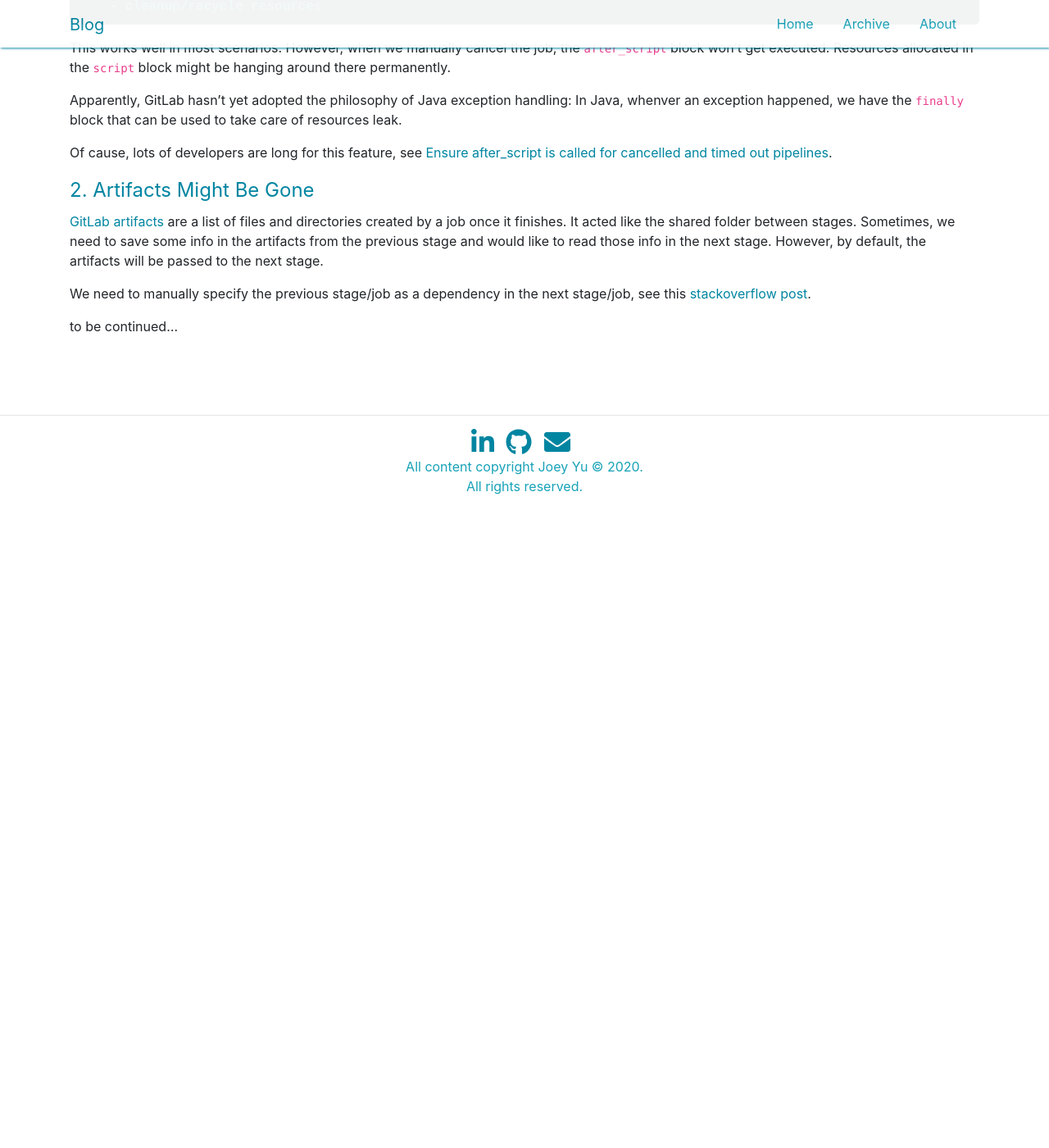
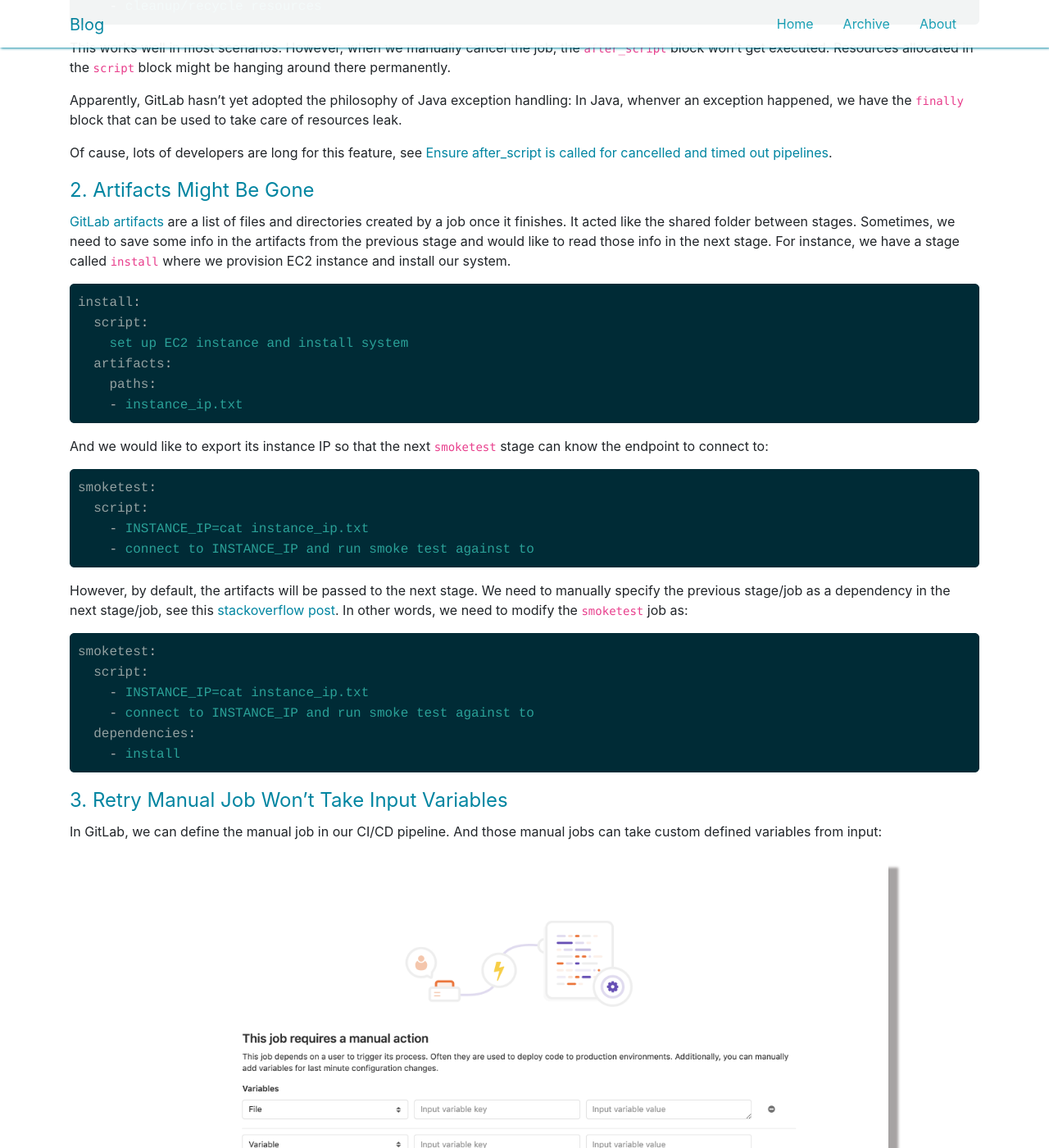
Before and after one commit to goplusgo/blog.goplusgo.me, a Jekyll site: the page built from _posts/2020-06-12-pitfalls-in-gitlab.md, in a window 1280 px wide and 1400 px high, scrolled down 654 px. Shown: the whole window at 82% size. Built offline with Jekyll 4.4.1, drawn with Linux system fonts in a browser that asks for light colours; nearby versions of some CDN libraries; comment, search, counter and statistics services are not loaded; before the commit the page ends 1307 px from its top, so only the background shows below that; some of the changed text lies outside the part shown.

Commit message:
Update post - GitLab Traps and Pitfalls

````diff
--- a/_posts/2020-06-12-pitfalls-in-gitlab.md
+++ b/_posts/2020-06-12-pitfalls-in-gitlab.md
@@ -1,6 +1,6 @@
 ---
 layout: post
-title: "Pitfalls in GitLab"
+title: "GitLab Traps and Pitfalls"
 tags: [GitLab]
 ---
 
@@ -23,8 +23,39 @@ Apparently, GitLab hasn't yet adopted the philosophy of Java exception handling:
 Of cause, lots of developers are long for this feature, see [Ensure after_script is called for cancelled and timed out pipelines](https://gitlab.com/gitlab-org/gitlab/-/issues/15603).
 
 #### 2. Artifacts Might Be Gone
-[GitLab artifacts](https://docs.gitlab.com/ee/ci/pipelines/job_artifacts.html) are a list of files and directories created by a job once it finishes. It acted like the shared folder between stages. Sometimes, we need to save some info in the artifacts from the previous stage and would like to read those info in the next stage. However, by default, the artifacts will be passed to the next stage.
+[GitLab artifacts](https://docs.gitlab.com/ee/ci/pipelines/job_artifacts.html) are a list of files and directories created by a job once it finishes. It acted like the shared folder between stages. Sometimes, we need to save some info in the artifacts from the previous stage and would like to read those info in the next stage. For instance, we have a stage called `install` where we provision EC2 instance and install our system.
 
-We need to manually specify the previous stage/job as a dependency in the next stage/job, see this [stackoverflow post](https://stackoverflow.com/questions/38140996/how-can-i-pass-artifacts-to-another-stage).
+```yaml
+install:
+  script:
+    set up EC2 instance and install system
+  artifacts:
+    paths:
+    - instance_ip.txt
+```
 
-to be continued...
+And we would like to export its instance IP so that the next `smoketest` stage can know the endpoint to connect to:
+
+```yaml
+smoketest:
+  script:
+    - INSTANCE_IP=cat instance_ip.txt
+    - connect to INSTANCE_IP and run smoke test against to
+```
+
+However, by default, the artifacts will be passed to the next stage. We need to manually specify the previous stage/job as a dependency in the next stage/job, see this [stackoverflow post](https://stackoverflow.com/questions/38140996/how-can-i-pass-artifacts-to-another-stage). In other words, we need to modify the `smoketest` job as:
+
+```yaml
+smoketest:
+  script:
+    - INSTANCE_IP=cat instance_ip.txt
+    - connect to INSTANCE_IP and run smoke test against to
+  dependencies:
+    - install
+```
+
+#### 3. Retry Manual Job Won't Take Input Variables
+In GitLab, we can define the manual job in our CI/CD pipeline. And those manual jobs can take custom defined variables from input:
+<img src="/assets/images/gitlab_manual_job.png" width="80%"/>
+
+However, when you retry the manual job, the variables won't take effects. Resolution is still on the way, see [Specify variables when retrying a manual job](https://gitlab.com/gitlab-org/gitlab/-/issues/37268).
````
Also changed, not shown: assets/images/gitlab_manual_job.png (added).
